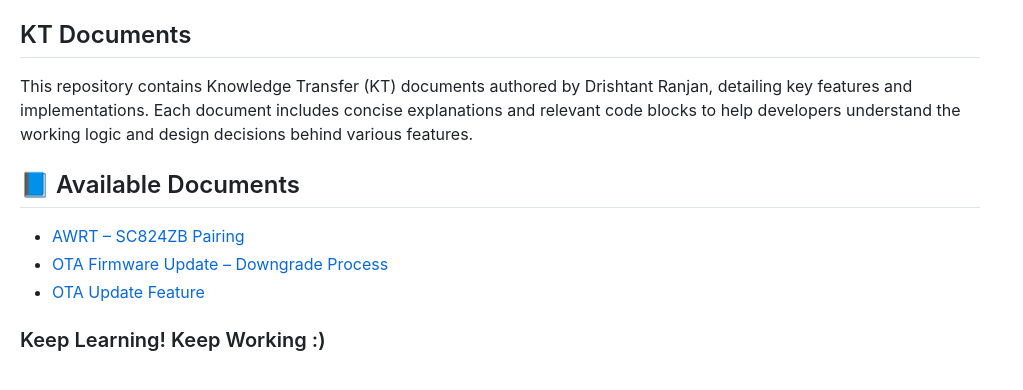
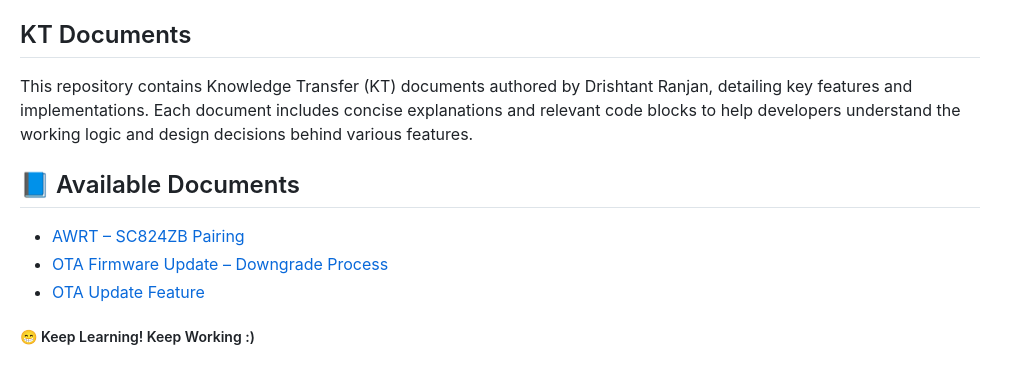
Before and after one commit to drishtant54/KT-Documents, a Jekyll site: the page built from index.md, in a window 1280 px wide. Shown: the top 390 px of the page, without its empty margins (0-1023 px from the left). Built offline with Jekyll 4.4.1, drawn with Linux system fonts in a browser that asks for light colours; nearby versions of some CDN libraries; our own code applies the rules of GitHub Pages for plain Markdown files.

```diff
--- a/index.md
+++ b/index.md
@@ -9,4 +9,4 @@ This repository contains Knowledge Transfer (KT) documents authored by Drishtant
 - [OTA Firmware Update – Downgrade Process](docs/ota-upgrade-downgrade-process)
 - [OTA Update Feature](docs/ota-update-feature)
 
-### Keep Learning! Keep Working :)
+##### 😁 Keep Learning! Keep Working :)
```
